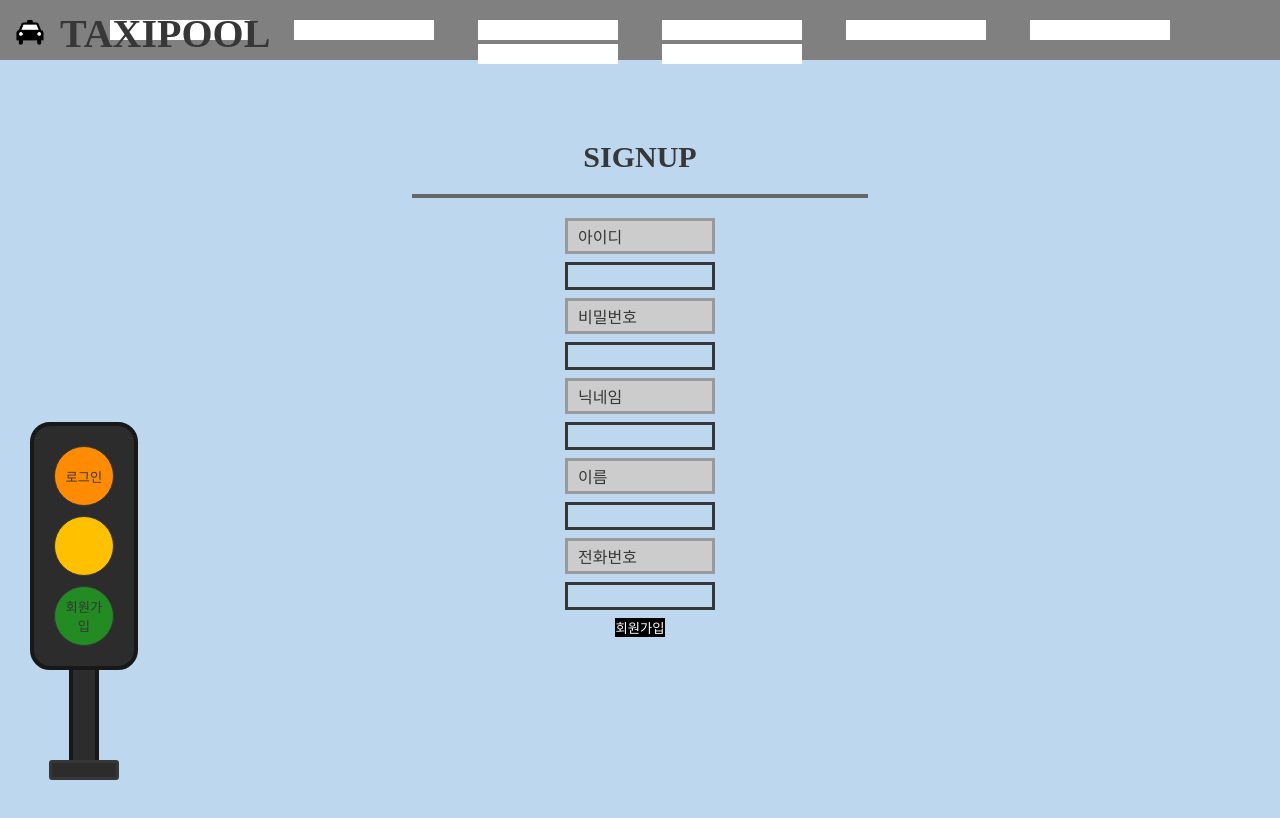
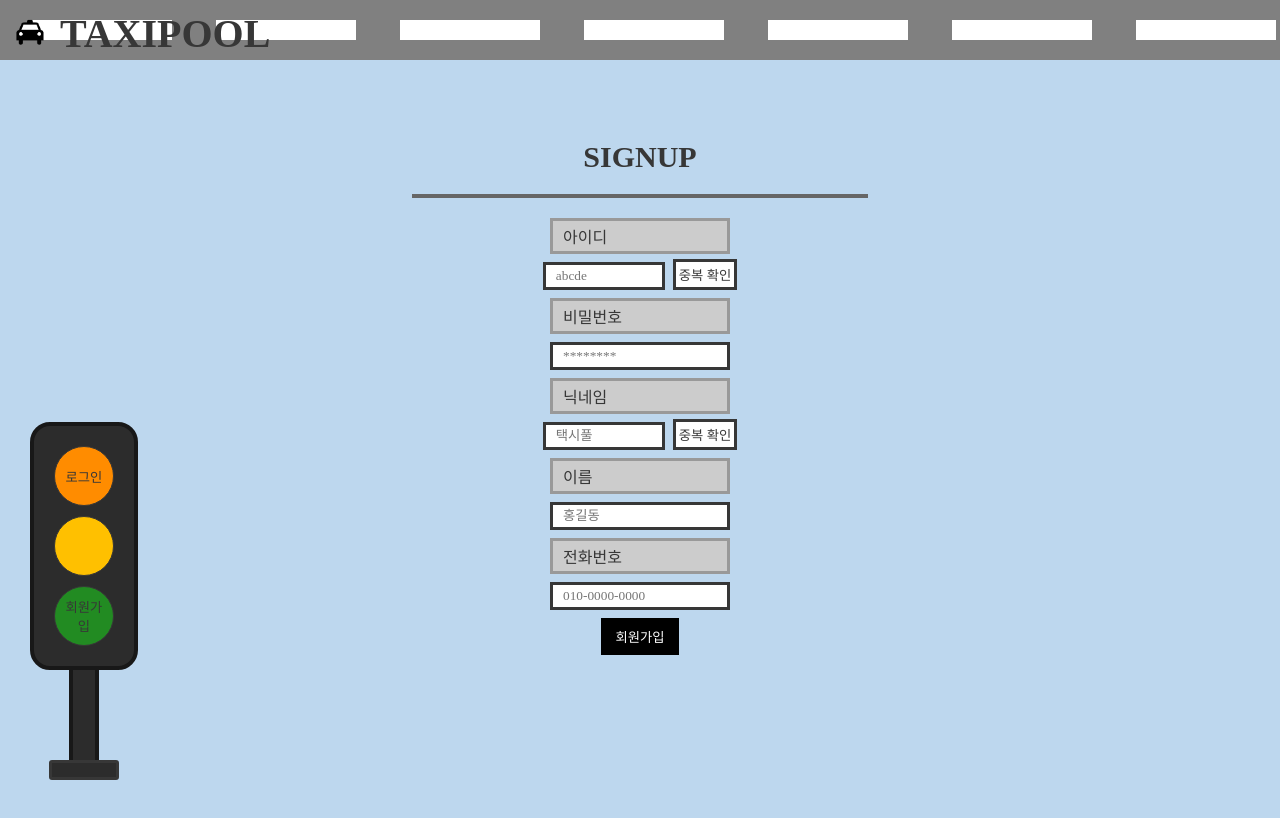
Before and after one commit to taxipool/frontend, a React (Create React App) app: page /signup in a window 1280 px wide. Shown: the top 818 px of the page. Built offline with nearby package versions, Linux system fonts and the light colour scheme; no server answers; a web font is replaced by a local one.

Commit message:
220309 으악

```diff
--- a/src/App.js
+++ b/src/App.js
@@ -3,7 +3,7 @@ import {
   Routes,
   Route,
 } from "react-router-dom";
-
+import React, { useEffect, useState } from 'react';
 import Main from './Main';
 import Login from './Login';
 import './App.css';
@@ -16,6 +16,19 @@ import View from './View';
 // import $ from 'jquery';
 
 function App() {
+  const [isLogin, setIsLogin] = useState(false)
+
+  useEffect(() => {
+    if(sessionStorage.getItem('user_id') === null){
+      console.log('isLogin ?? :: ', isLogin)
+    } else {
+      setIsLogin(true)
+      console.log('isLogin ?? :: ', isLogin)
+      if ( window.location.pathname == '/' ) {
+        window.location.href = '/main';
+   }
+    }
+  })
 
   return (
     <BrowserRouter>
--- a/src/Login.css
+++ b/src/Login.css
@@ -27,6 +27,8 @@
     margin: 8px;
 }
 .login button {
-    background-color: black;
+    background-color: #000;
     color: white;
+    padding: 7px 12px;
+    border: 2px solid #000;
 }
--- a/src/Login.js
+++ b/src/Login.js
@@ -1,8 +1,9 @@
-import React, { useState } from 'react';
+import React, { useState, useEffect } from 'react';
 import axios from 'axios';
 import './Login.css';
 
 function Login() {
+    const token = JSON.parse(sessionStorage.getItem("access_token"));
     const [inputId, setInputId] = useState('')
     const [inputPw, setInputPw] = useState('')
     const handleInputId = (e) => {
@@ -11,26 +12,39 @@ function Login() {
     const handleInputPw = (e) => {
         setInputPw(e.target.value)
     }
-    const onClickLogin = (email, password) => {
-        const data = {
-            email,
-            password,
-        };
-        axios.post('http://taxipool.iptime.org:8080/api/user/', data, {
+
+    useEffect(() => {
+    },
+    []);
+
+    const onClickLogin = () => {
+        axios.post('http://taxipool.iptime.org:8080/api/user/', null, {
             params: {
-                'user_id': inputId,
-                'user_pw': inputPw,
+            'user_id': inputId,
+            'user_pw': inputPw
             },
-            // headers: {
-            //     "Authorization" : `Bearer ${token}`
-            // }
+            headers: {
+                Authorization: `Bearer ${token}`
+            }
         })
         .then(res => {
-            const { accessToken } = res.data;
-            axios.defaults.headers.common['Authorization'] = `Bearer ${accessToken}`;
+            if (res.data.id === undefined){
+                alert('아이디 일치 x')
+            } else if (res.data.id === null){
+                alert('비번 일치 x')
+            } else if (res.data.id === inputId) {
+                console.log('로그인 성공')
+                let token = res.data.token;
+                sessionStorage.setItem("access_token", token);
+                console.log(token);
+                sessionStorage.setItem('user_id', inputId)
+            }
+            if (res.status == 200)
+                window.location.href="/main";
         })
-        .catch(error => {
-            console.log("에러")
+        .catch(err => {
+            alert("로그인 실패!!");
+            console.log(err);
         });
     }
 
--- a/src/Main.css
+++ b/src/Main.css
@@ -41,9 +41,25 @@
 }
 .main .search {
     background-color: #fff;
-    width: 400px;
     margin: 0 auto;
+    padding: 10px;
+    width: 430px;
+    border: 2px solid;
+}
+.main .search * {
+    display: inline;
+}
+.main .search .search-title {
+    padding: 7px;
+    margin: 0 10px;
+}
+.main .search input {
+    border: 2px solid;
+    padding: 7px;
+    margin: 0 5px;
 }
 .main .search button {
     background-color: yellow;
+    border: 2px solid;
+    padding: 7px;
 }
--- a/src/Main.js
+++ b/src/Main.js
@@ -89,7 +89,9 @@ function Main() {
       </ul>
 
       <form className="search">
-        <input type="text" placeholder="검색" name="search" />
+        <p class="search-title">검색</p>
+        <input type="text" placeholder="출발지: " name="startpoint" />
+        <input type="text" placeholder="도착지: " name="endpoint" />
         <button type="submit">검색</button>
       </form>
     </div>
--- a/src/Signup.css
+++ b/src/Signup.css
@@ -15,17 +15,29 @@
     padding: 3px 10px;
     display: block;
     background-color: #ccc;
-    width: 150px;
+    width: 180px;
     margin: 0 auto;
     border: 3px solid #999;
 }
+.signup .check_input {
+    width: 122px;
+    margin-left: 0;
+}
 .signup input {
+    background-color: #fff;
     border: 3px solid;
     padding: 3px 10px;
-    width: 150px;
+    width: 180px;
     margin: 8px;
 }
-.signup button {
-    background-color: black;
+.signup .btn {
+    background-color: #fff;
+    border: 3px solid;
+    padding: 3px;
+}
+.signup .singup_button {
+    background-color: #000;
     color: white;
+    padding: 7px 12px;
+    border: 2px solid #000;
 }
--- a/src/Signup.js
+++ b/src/Signup.js
@@ -3,15 +3,26 @@ import axios from 'axios';
 import './Signup.css';
 
 function Signup() {
-    const [inputId, setInputId] = useState('')
-    const [inputPw, setInputPw] = useState('')
+    const [inputId, setInputId] = useState('');
+    const [inputPw, setInputPw] = useState('');
+    const [inputName, setInputName] = useState('');
+    const [inputNicname, setInputNicname] = useState('');
+    const [inputNum, setInputNum] = useState('');
 
     const handleInputId = (e) => {
         setInputId(e.target.value)
     }
-
     const handleInputPw = (e) => {
         setInputPw(e.target.value)
+    }
+    const handleInputName = (e) => {
+        setInputName(e.target.value)
+    }
+    const handleInputNicname = (e) => {
+        setInputNicname(e.target.value)
+    }
+    const handleInputNum = (e) => {
+        setInputNum(e.target.value)
     }
 
     const onClickSignup = () => {
@@ -21,12 +32,18 @@ function Signup() {
             'user_pw': inputPw
             }
         })
-        .then(res => console.log(res))
-        .catch()
+        .then(res => {
+            console.log(res);
+            window.location.href="/login";
+        })
+        .catch(err => {
+            alert("회원가입 실패!!");
+            console.log(err);
+        });
     }
 
     useEffect(() => {
-        axios.get('http://taxipool.iptime.org:8080/api/rooms/')
+        axios.post('http://taxipool.iptime.org:8080/api/user/')
         .then(res => console.log(res))
         .catch(res => console.log('통신 실패!!'))
     },
@@ -38,26 +55,28 @@ function Signup() {
             <hr></hr>
             <div>
                 <label htmlFor='input_id'>아이디</label>
-                <input type='text' name='input_id' value={inputId} onChange={handleInputId} />
+                <input placeholder="abcde" maxLength="10" class="check_input" type='text' name='input_id' value={inputId} onChange={handleInputId} />
+                <button class="btn">중복 확인</button>
             </div>
             <div>
                 <label htmlFor='input_pw'>비밀번호</label>
-                <input type='password' name='input_pw' value={inputPw} onChange={handleInputPw} />
+                <input placeholder="********" maxLength="20" type='password' name='input_pw' value={inputPw} onChange={handleInputPw} />
             </div>
             <div>
                 <label htmlFor='input_nickname'>닉네임</label>
-                <input type='text' name='input_nickname' value={inputPw} onChange={handleInputPw} />
+                <input maxLength="6" placeholder="택시풀" class="check_input" type='text' value={inputNicname} onChange={handleInputNicname} />
+                <button class="btn">중복 확인</button>
             </div>
             <div>
                 <label htmlFor='input_name'>이름</label>
-                <input type='text' name='input_name' value={inputPw} onChange={handleInputPw} />
+                <input placeholder="홍길동" type='text' value={inputName} onChange={handleInputName} />
             </div>
             <div>
                 <label htmlFor='input_num'>전화번호</label>
-                <input type='text' name='input_num' value={inputPw} onChange={handleInputPw} />
+                <input placeholder="010-0000-0000" type='text' value={inputNum} onChange={handleInputNum} />
             </div>
             <div>
-                <button type='button' onClick={onClickSignup}>회원가입</button>
+                <button class="singup_button" type='button' onClick={onClickSignup}>회원가입</button>
             </div>
         </div>
     )
--- a/src/Start.js
+++ b/src/Start.js
@@ -1,8 +1,6 @@
 import './Start.css';
 
 function Start() {
-    // window.location.href="/main";
-
     return(
         <div class="start">
             <div class="startBtn">
--- a/src/Topbar.css
+++ b/src/Topbar.css
@@ -18,9 +18,9 @@
 .header .line-wrap {
     position: fixed;
     top: 20px;
-    left: 0;
-    width: 100%;
-    text-align: center;
+    left: 10px;
+    width: 180%;
+    text-align: left;
 }
 .header .line-wrap .line {
     width: 140px;
--- a/src/TrafficLight.css
+++ b/src/TrafficLight.css
@@ -4,6 +4,7 @@
     position: fixed;
     left: 30px;
     bottom: 20px;
+    z-index: 999;
 }
 
 .traffic-light .traffic-top {
```
